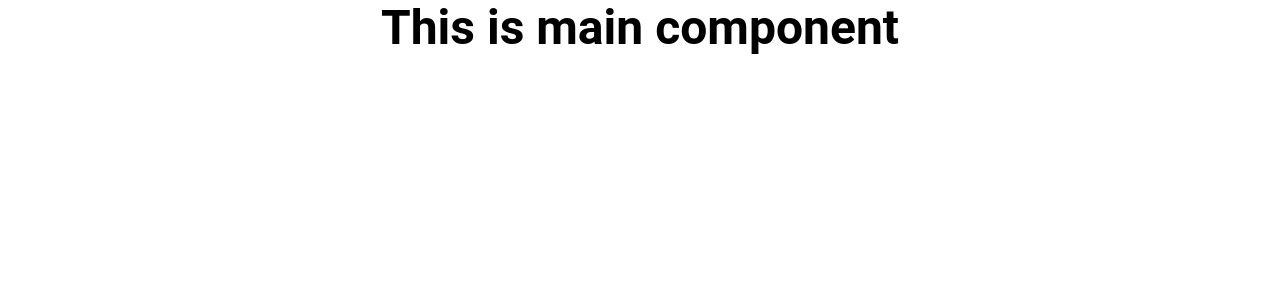
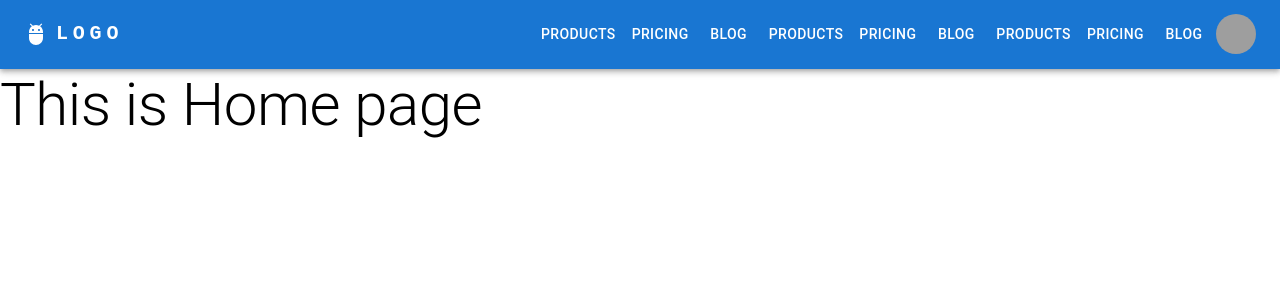
Before and after one commit to Omaralabdullah051/tool-mart, a React (Create React App) app: page / in a window 1280 px wide. Shown: the top 300 px of the page. Built offline with nearby package versions, Linux system fonts and the light colour scheme; grey boxes are pictures that could not be loaded.

Commit message:
Header component added

```diff
--- a/package.json
+++ b/package.json
@@ -5,6 +5,7 @@
   "dependencies": {
     "@emotion/react": "^11.9.0",
     "@emotion/styled": "^11.8.1",
+    "@mui/icons-material": "^5.8.0",
     "@mui/material": "^5.8.0",
     "@testing-library/jest-dom": "^5.16.4",
     "@testing-library/react": "^13.2.0",
--- a/src/App.tsx
+++ b/src/App.tsx
@@ -1,11 +1,18 @@
-import {Stack,Typography} from "@mui/material";
+import { Stack, Typography } from "@mui/material";
+import { Route, Routes } from "react-router-dom";
+import { Header } from "./Components/Shared/Header/Header";
+import { Home } from "./Pages/Home/Home";
 
-const App = () =>{
+const App = () => {
   return (
     <Stack>
-       <Typography variant="h3" textAlign="center" fontWeight="bold">This is main component</Typography>
+      <Header />
+      <Routes>
+        <Route path="/" element={<Home />} />
+        <Route path="/home" element={<Home />} />
+      </Routes>
     </Stack>
   );
-}
+};
 
 export default App;
--- /dev/null
+++ b/src/Components/Shared/Header/Header.tsx
@@ -0,0 +1,138 @@
+import { AppBar, Box, Toolbar, IconButton, Typography } from "@mui/material";
+import { Container, Avatar, Button, Tooltip, MenuItem } from "@mui/material";
+import { Menu } from "@mui/material";
+import MenuIcon from "@mui/icons-material/Menu";
+import AdbIcon from "@mui/icons-material/Adb";
+import { useState } from "react";
+import { NavTypography } from "./NavTypography";
+
+export const Header = () => {
+  const [anchorElNav, setAnchorElNav] = useState<null | HTMLElement>(null);
+  const [anchorElUser, setAnchorElUser] = useState<null | HTMLElement>(null);
+
+  const handleOpenNavMenu = (event: React.MouseEvent<HTMLElement>) => {
+    setAnchorElNav(event.currentTarget);
+  };
+  const handleOpenUserMenu = (event: React.MouseEvent<HTMLElement>) => {
+    setAnchorElUser(event.currentTarget);
+  };
+
+  const handleCloseNavMenu = () => {
+    setAnchorElNav(null);
+  };
+
+  const handleCloseUserMenu = () => {
+    setAnchorElUser(null);
+  };
+
+  const pages = [
+    "Products",
+    "Pricing",
+    "Blog",
+    "Products",
+    "Pricing",
+    "Blog",
+    "Products",
+    "Pricing",
+    "Blog",
+  ];
+  const settings = ["Profile", "Account", "Dashboard", "Logout"];
+  return (
+    <AppBar position="static">
+      <Container maxWidth="xl">
+        <Toolbar disableGutters>
+          <AdbIcon sx={{ display: { xs: "none", md: "flex" }, mr: 1 }} />
+          <NavTypography xs="none" md="flex" flex={{ flexGrow: 0 }} />
+          <Box sx={{ flexGrow: 1, display: { xs: "flex", md: "none" } }}>
+            <IconButton
+              size="large"
+              aria-label="account of current user"
+              aria-controls="menu-appbar"
+              aria-haspopup="true"
+              onClick={handleOpenNavMenu}
+              color="inherit"
+            >
+              <MenuIcon />
+            </IconButton>
+            <Menu
+              id="menu-appbar"
+              anchorEl={anchorElNav}
+              anchorOrigin={{
+                vertical: "bottom",
+                horizontal: "left",
+              }}
+              keepMounted
+              transformOrigin={{
+                vertical: "top",
+                horizontal: "left",
+              }}
+              open={Boolean(anchorElNav)}
+              onClose={handleCloseNavMenu}
+              sx={{
+                display: { xs: "block", md: "none" },
+              }}
+            >
+              {pages.map((page) => (
+                <MenuItem key={page} onClick={handleCloseNavMenu}>
+                  <Typography textAlign="center">{page}</Typography>
+                </MenuItem>
+              ))}
+            </Menu>
+          </Box>
+          <AdbIcon sx={{ display: { xs: "flex", md: "none" }, mr: 1 }} />
+          <NavTypography xs="flex" md="none" flex={{ flexGrow: 1 }} />
+          <Box
+            sx={{
+              flexGrow: 1,
+              display: { xs: "none", md: "flex", justifyContent: "end" },
+            }}
+          >
+            {pages.map((page) => (
+              <Button
+                key={page}
+                onClick={handleCloseNavMenu}
+                sx={{
+                  my: 2,
+                  color: "white",
+                  display: "block",
+                }}
+              >
+                {page}
+              </Button>
+            ))}
+          </Box>
+
+          <Box sx={{ flexGrow: 0 }}>
+            <Tooltip title="Open settings">
+              <IconButton onClick={handleOpenUserMenu} sx={{ p: 0 }}>
+                <Avatar alt="Remy Sharp" src="/static/images/avatar/2.jpg" />
+              </IconButton>
+            </Tooltip>
+            <Menu
+              sx={{ mt: "45px" }}
+              id="menu-appbar"
+              anchorEl={anchorElUser}
+              anchorOrigin={{
+                vertical: "top",
+                horizontal: "right",
+              }}
+              keepMounted
+              transformOrigin={{
+                vertical: "top",
+                horizontal: "right",
+              }}
+              open={Boolean(anchorElUser)}
+              onClose={handleCloseUserMenu}
+            >
+              {settings.map((setting) => (
+                <MenuItem key={setting} onClick={handleCloseUserMenu}>
+                  <Typography textAlign="center">{setting}</Typography>
+                </MenuItem>
+              ))}
+            </Menu>
+          </Box>
+        </Toolbar>
+      </Container>
+    </AppBar>
+  );
+};
--- /dev/null
+++ b/src/Components/Shared/Header/NavTypography.tsx
@@ -0,0 +1,26 @@
+import { Typography } from "@mui/material";
+import { TypoProps } from "../../../Interfaces/Interfaces";
+
+export const NavTypography = ({ xs, md, flex }: TypoProps) => {
+  return (
+    <Typography
+      variant="h6"
+      noWrap
+      component="a"
+      href="/"
+      sx={{
+        mr: 2,
+        display: { xs: `${xs}`, md: `${md}` },
+        fontFamily: "monospace",
+        flexDirection: "row",
+        flexGrow: `${flex.flexGrow}`,
+        fontWeight: 700,
+        letterSpacing: ".3rem",
+        color: "inherit",
+        textDecoration: "none",
+      }}
+    >
+      LOGO
+    </Typography>
+  );
+};
--- /dev/null
+++ b/src/Interfaces/Interfaces.ts
@@ -0,0 +1,5 @@
+export interface TypoProps {
+  xs: "none" | "flex";
+  md: "none" | "flex";
+  flex: { flexGrow: number };
+}
--- /dev/null
+++ b/src/Pages/Home/Home.tsx
@@ -0,0 +1,9 @@
+import { Stack, Typography } from "@mui/material";
+
+export const Home = () => {
+  return (
+    <Stack>
+      <Typography variant="h2">This is Home page</Typography>
+    </Stack>
+  );
+};
--- a/src/index.tsx
+++ b/src/index.tsx
@@ -1,15 +1,18 @@
-import React from 'react';
-import ReactDOM from 'react-dom/client';
-import './index.css';
-import App from './App';
-import reportWebVitals from './reportWebVitals';
+import React from "react";
+import ReactDOM from "react-dom/client";
+import "./index.css";
+import App from "./App";
+import reportWebVitals from "./reportWebVitals";
+import { BrowserRouter } from "react-router-dom";
 
 const root = ReactDOM.createRoot(
-  document.getElementById('root') as HTMLElement
+  document.getElementById("root") as HTMLElement
 );
 root.render(
   <React.StrictMode>
-    <App />
+    <BrowserRouter>
+      <App />
+    </BrowserRouter>
   </React.StrictMode>
 );
 
```
Also changed, not shown: 1 other file (tests, documents, lock files or other folders).
